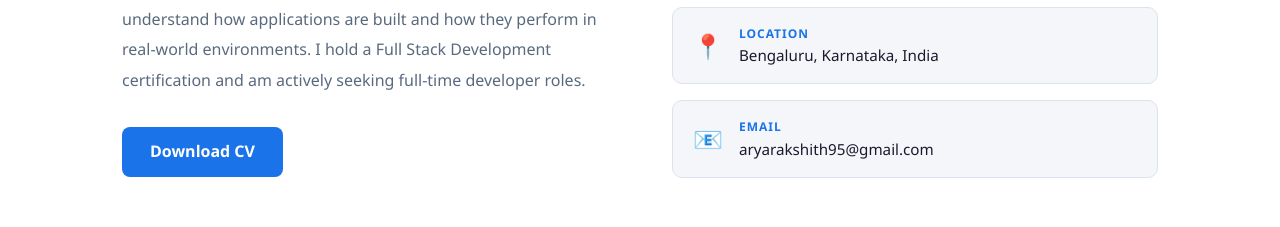
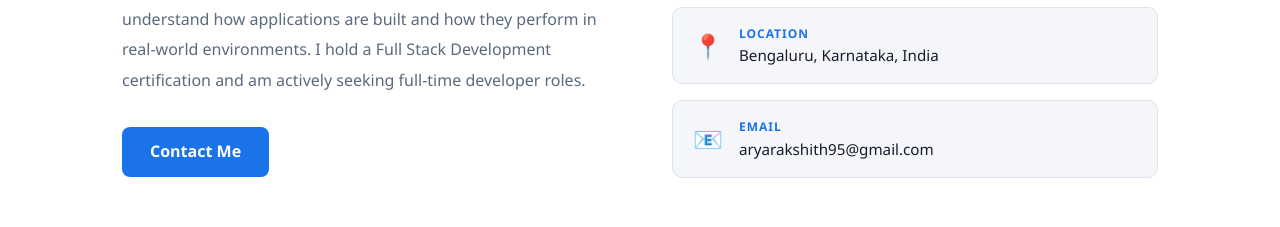
Before and after one commit to Raksh0527/Portfolio, a React (Vite) app: page / in a window 1280 px wide. Shown: the part 1180-1407 px from the top of the page. Built offline with nearby package versions, Linux system fonts and the light colour scheme.

Commit message:
About & Footer updated

```diff
--- a/src/components/About.jsx
+++ b/src/components/About.jsx
@@ -32,12 +32,16 @@ function About() {
               Development certification and am actively seeking full-time developer roles.
             </p>
             <a href="#contact" style={{
-              background: '#1a73e8', color: '#fff',
-              padding: '0.75rem 1.75rem', borderRadius: '8px',
-              fontWeight: 600, display: 'inline-block'
-            }}>
-              Download CV
-            </a>
+             background: '#1a73e8',
+             color: '#fff',
+             padding: '0.75rem 1.75rem',
+             borderRadius: '8px',
+             fontWeight: 600,
+             display: 'inline-block'
+          }}
+          >
+              Contact Me
+          </a>
           </div>
 
           <div style={{ display: 'flex', flexDirection: 'column', gap: '1rem' }}>
--- a/src/components/Footer.jsx
+++ b/src/components/Footer.jsx
@@ -11,10 +11,11 @@ function Footer() {
         {[
           { label: 'GitHub', url: 'https://github.com/rakshith-k' },
           { label: 'LinkedIn', url: 'https://linkedin.com/in/rakshithk-27dec' },
-          { label: 'Email', url: 'mailto:aryarakshith95@gmail.com' },
+          { label: 'Email', url: 'mailto:aryarakshith95@gmail.com', newTab: false }
         ].map(link => (
-          <a key={link.label} href={link.url}
-            target="_blank" rel="noreferrer"
+          <a  href={link.url}
+          target={link.newTab ? "_blank" : undefined}
+          rel={link.newTab ? "noreferrer" : undefined}
             style={{ color: '#6b7280', fontSize: '0.9rem', transition: 'color 0.2s' }}
             onMouseEnter={e => e.target.style.color = '#1a73e8'}
             onMouseLeave={e => e.target.style.color = '#6b7280'}
```
